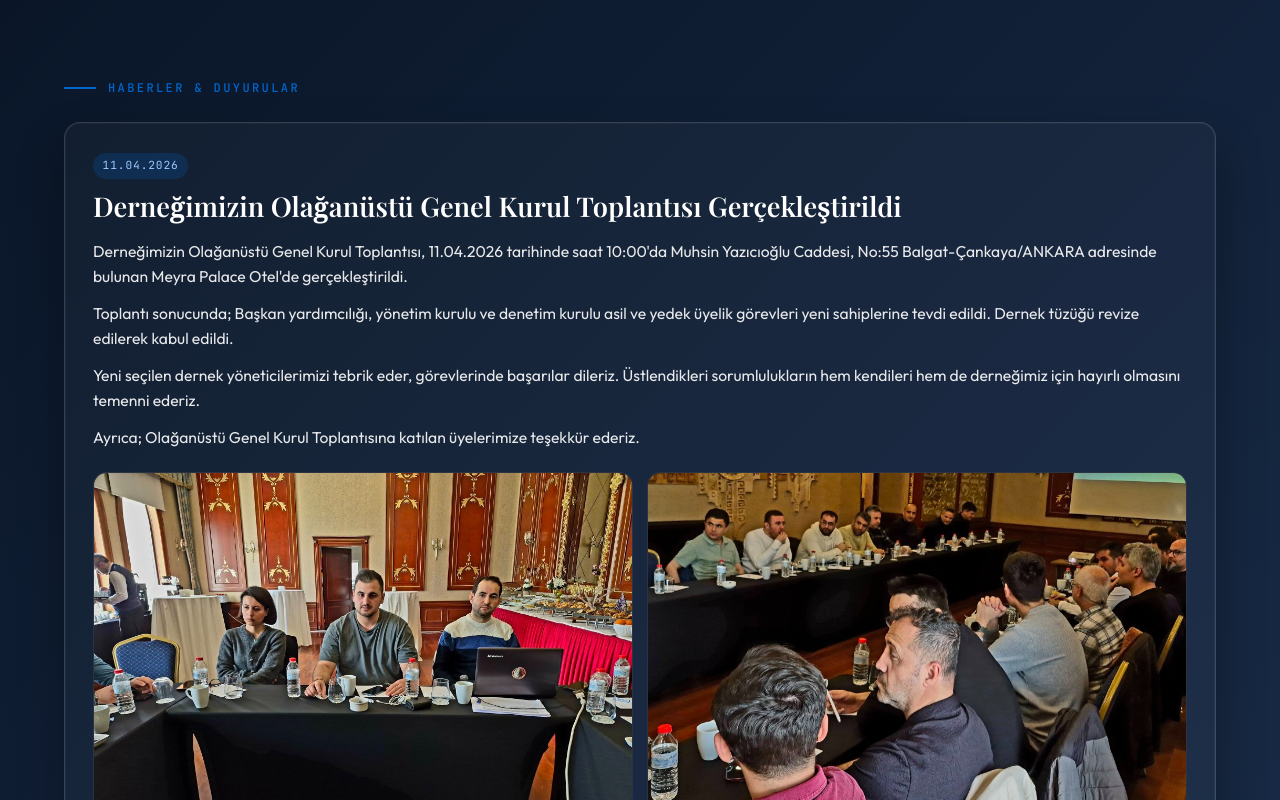
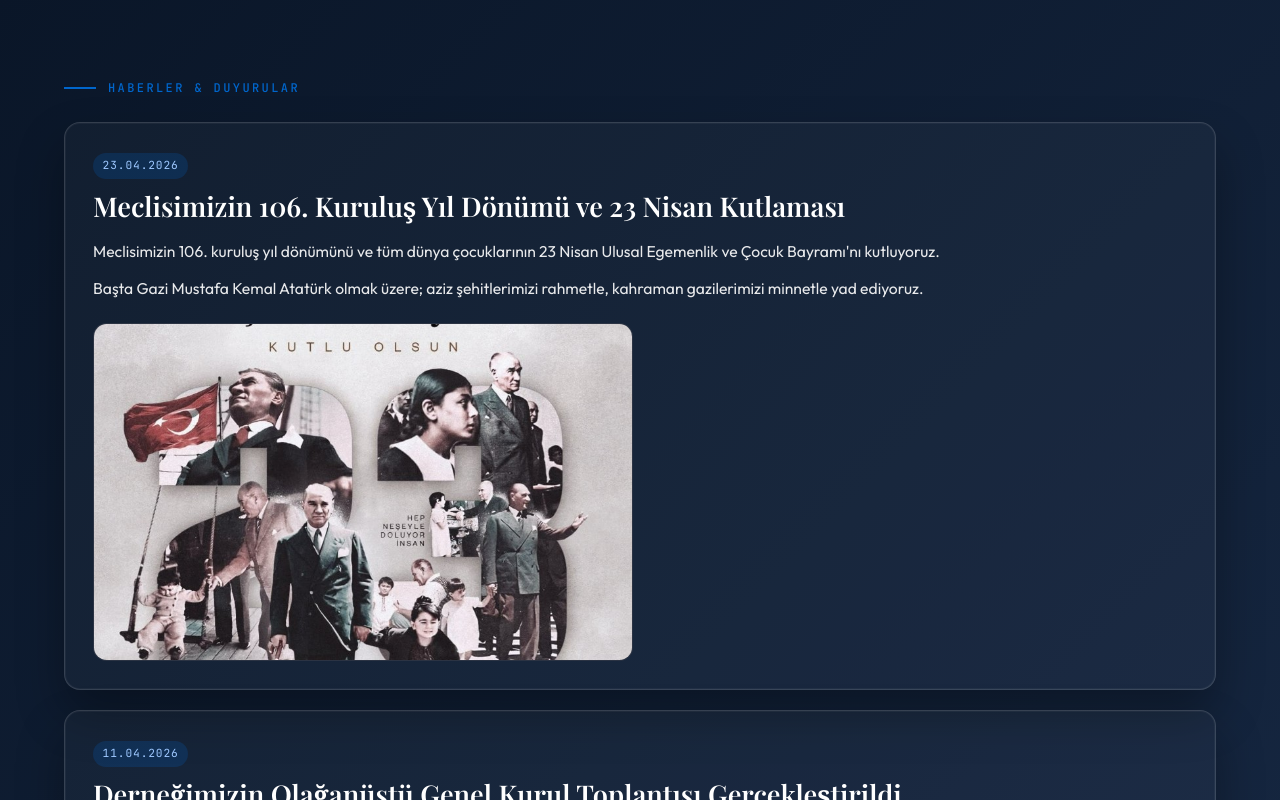
Before and after one commit to lutfuefe/sihamed-new-1, a Next.js app: page / in a window 1280 px wide. Shown: the part 3480-4280 px from the top of the page. Built offline with nearby package versions, Linux system fonts and the light colour scheme.

Commit message:
Haberler ve duyurular bölümünü çoklu kart yapısına taşı ve 23 Nisan duyurusunu ekle.
Tekil duyuru yapısını listeye çevirerek yeni görselli duyurunun mevcut haberlerle birlikte yayınlanmasını sağlar.

Made-with: Cursor

```diff
--- a/components/ActivitiesSection.jsx
+++ b/components/ActivitiesSection.jsx
@@ -56,7 +56,18 @@ export default function ActivitiesSection() {
     }
   ];
 
-  const featuredNews = {
+  const featuredNewsList = [
+    {
+      title: 'Meclisimizin 106. Kuruluş Yıl Dönümü ve 23 Nisan Kutlaması',
+      date: '23.04.2026',
+      content: [
+        "Meclisimizin 106. kuruluş yıl dönümünü ve tüm dünya çocuklarının 23 Nisan Ulusal Egemenlik ve Çocuk Bayramı'nı kutluyoruz.",
+        'Başta Gazi Mustafa Kemal Atatürk olmak üzere; aziz şehitlerimizi rahmetle, kahraman gazilerimizi minnetle yad ediyoruz.',
+      ],
+      photos: ['/images/haberler/haber-23-nisan-2026.png'],
+      photoAltPrefix: '23 Nisan Ulusal Egemenlik ve Çocuk Bayramı duyuru görseli',
+    },
+    {
       title: 'Derneğimizin Olağanüstü Genel Kurul Toplantısı Gerçekleştirildi',
       date: '11.04.2026',
       content: [
@@ -71,7 +82,9 @@ export default function ActivitiesSection() {
         '/images/haberler/haber-olaganustu-genel-kurul-3.png',
         '/images/haberler/haber-olaganustu-genel-kurul-4.png',
       ],
-  };
+      photoAltPrefix: 'Olağanüstü Genel Kurul Toplantısı fotoğrafları',
+    },
+  ];
 
   const filteredActivities = activeFilter === 'TÜMÜ'
     ? activities
@@ -87,24 +100,26 @@ export default function ActivitiesSection() {
             Haberler & Duyurular
           </div>
 
-          <div className={styles.newsCard}>
+          <div className={styles.newsList}>
+            {featuredNewsList.map((newsItem) => (
+              <article key={newsItem.title} className={styles.newsCard}>
                 <div className={styles.newsHeader}>
-              <span className={styles.newsDate}>{featuredNews.date}</span>
-              <h3 className={styles.newsTitle}>{featuredNews.title}</h3>
+                  <span className={styles.newsDate}>{newsItem.date}</span>
+                  <h3 className={styles.newsTitle}>{newsItem.title}</h3>
                 </div>
 
                 <div className={styles.newsBody}>
-              {featuredNews.content.map((paragraph, index) => (
-                <p key={index}>{paragraph}</p>
+                  {newsItem.content.map((paragraph, index) => (
+                    <p key={`${newsItem.title}-paragraph-${index}`}>{paragraph}</p>
                   ))}
                 </div>
 
                 <div className={styles.newsGallery}>
-              {featuredNews.photos.map((photo, index) => (
+                  {newsItem.photos.map((photo, index) => (
                     <figure key={photo} className={styles.newsPhotoWrap}>
                       <img
                         src={photo}
-                    alt={`Olaganustu Genel Kurul Toplantisi fotograflari ${index + 1}`}
+                        alt={`${newsItem.photoAltPrefix} ${index + 1}`}
                         className={styles.newsPhoto}
                         loading="lazy"
                         decoding="async"
@@ -112,6 +127,8 @@ export default function ActivitiesSection() {
                     </figure>
                   ))}
                 </div>
+              </article>
+            ))}
           </div>
         </div>
       </div>
--- a/components/ActivitiesSection.module.css
+++ b/components/ActivitiesSection.module.css
@@ -66,6 +66,11 @@
     0 24px 48px rgba(0, 0, 0, 0.32),
     0 0 0 1px rgba(255, 255, 255, 0.04) inset;
   padding: 1.75rem;
+}
+
+.newsList {
+  display: grid;
+  gap: 1.25rem;
 }
 
 .newsHeader {
```
Also changed, not shown: public/images/haberler/haber-23-nisan-2026.png (added), 1 other file (tests, documents, lock files or other folders). Lines whose indentation alone changed are shown as unchanged.
